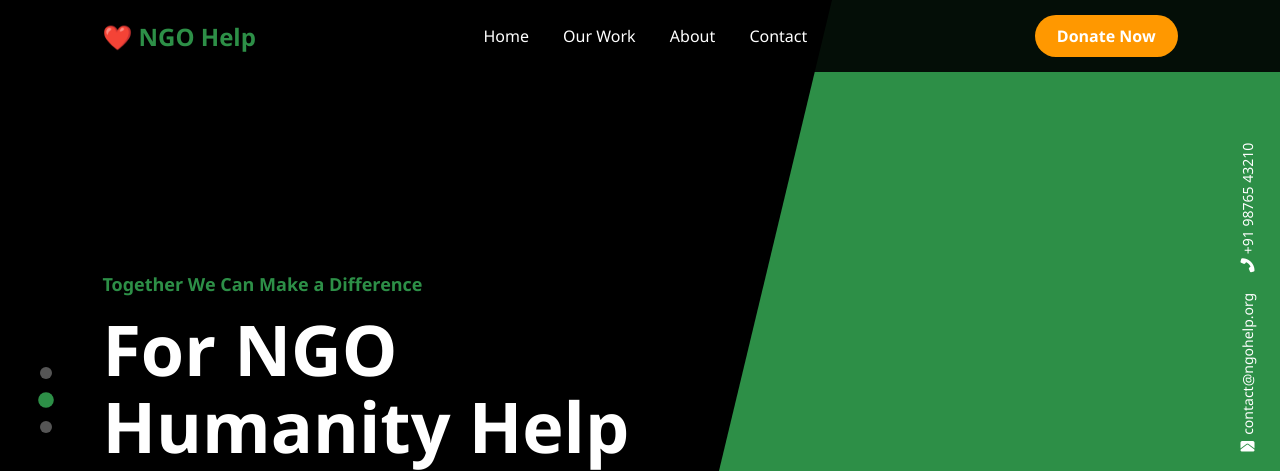
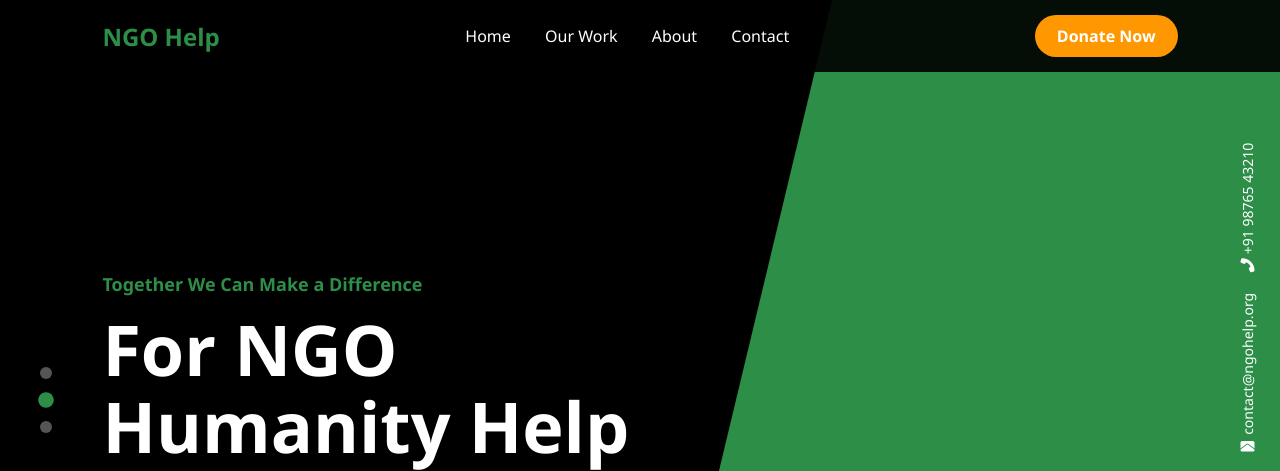
Before and after one commit to revanthbayya1618-hub/pyDev3, a plain HTML site: page index.html in a window 1280 px wide. Shown: the top 471 px of the page. Drawn offline with Linux system fonts and the light colour scheme.

Commit message:
Update index.html

```diff
--- a/index.html
+++ b/index.html
@@ -11,7 +11,7 @@
 
     <!-- HEADER -->
     <header class="navbar">
-        <div class="logo">❤️ NGO Help</div>
+        <div class="logo">NGO Help</div>
         <nav>
             <a href="#home">Home</a>
             <a href="#services">Our Work</a>
```
